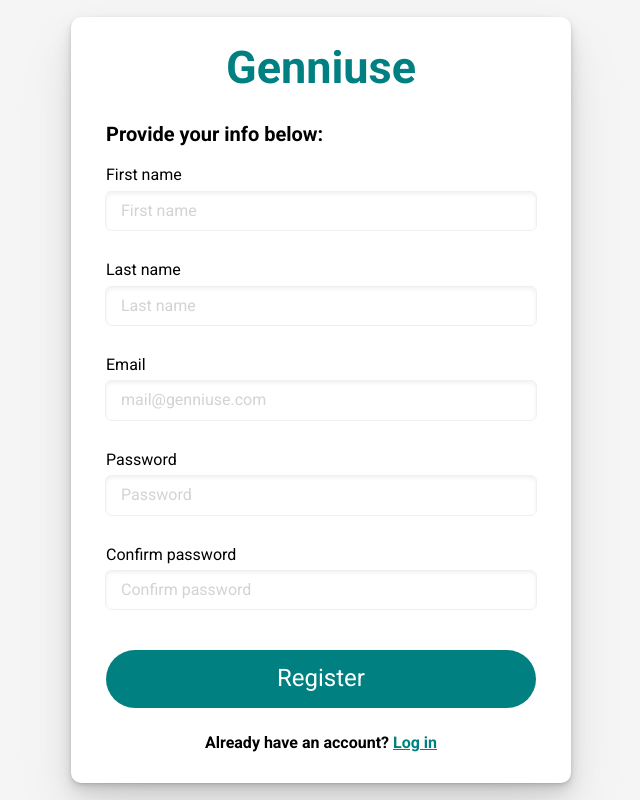
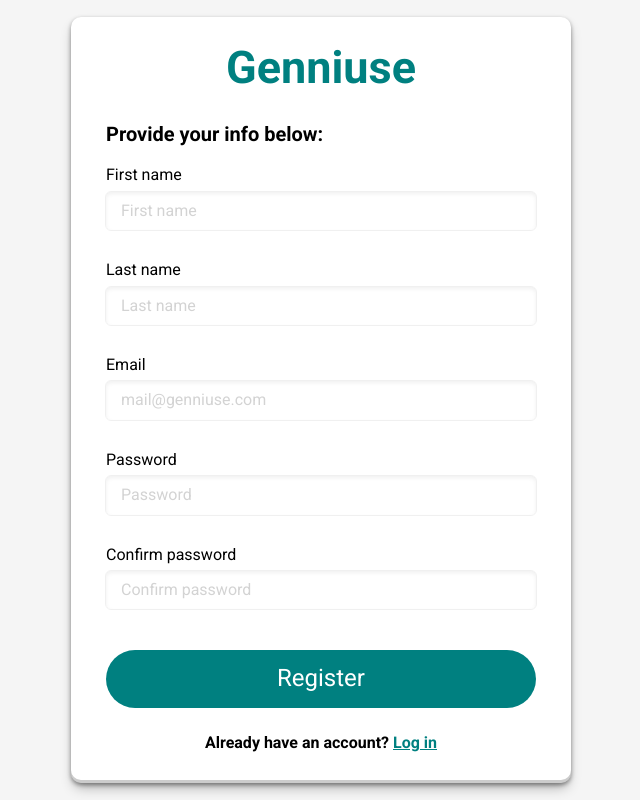
Before and after one commit to siniiitsa/login-geniusee, a React (Create React App) app: page /register in a window 1280 px wide. Shown: the whole page, without its empty margins (319-959 px from the left). Built offline with nearby package versions, Linux system fonts and the light colour scheme.

Commit message:
fix: add better form shadow

```diff
--- a/src/components/shared/AuthForm/AuthForm.module.scss
+++ b/src/components/shared/AuthForm/AuthForm.module.scss
@@ -2,9 +2,8 @@
   width: 500px;
   padding: 35px;
   border-radius: 10px;
-  box-shadow: rgba(0, 0, 0, 0.07) 0px 1px 2px, rgba(0, 0, 0, 0.07) 0px 2px 4px,
-    rgba(0, 0, 0, 0.07) 0px 4px 8px, rgba(0, 0, 0, 0.07) 0px 8px 16px,
-    rgba(0, 0, 0, 0.07) 0px 16px 32px, rgba(0, 0, 0, 0.07) 0px 32px 64px;
+  box-shadow: rgba(0, 0, 0, 0.4) 0px 2px 4px,
+    rgba(0, 0, 0, 0.3) 0px 7px 13px -3px, rgba(0, 0, 0, 0.2) 0px -3px 0px inset;
   background-color: white;
 }
 
```
